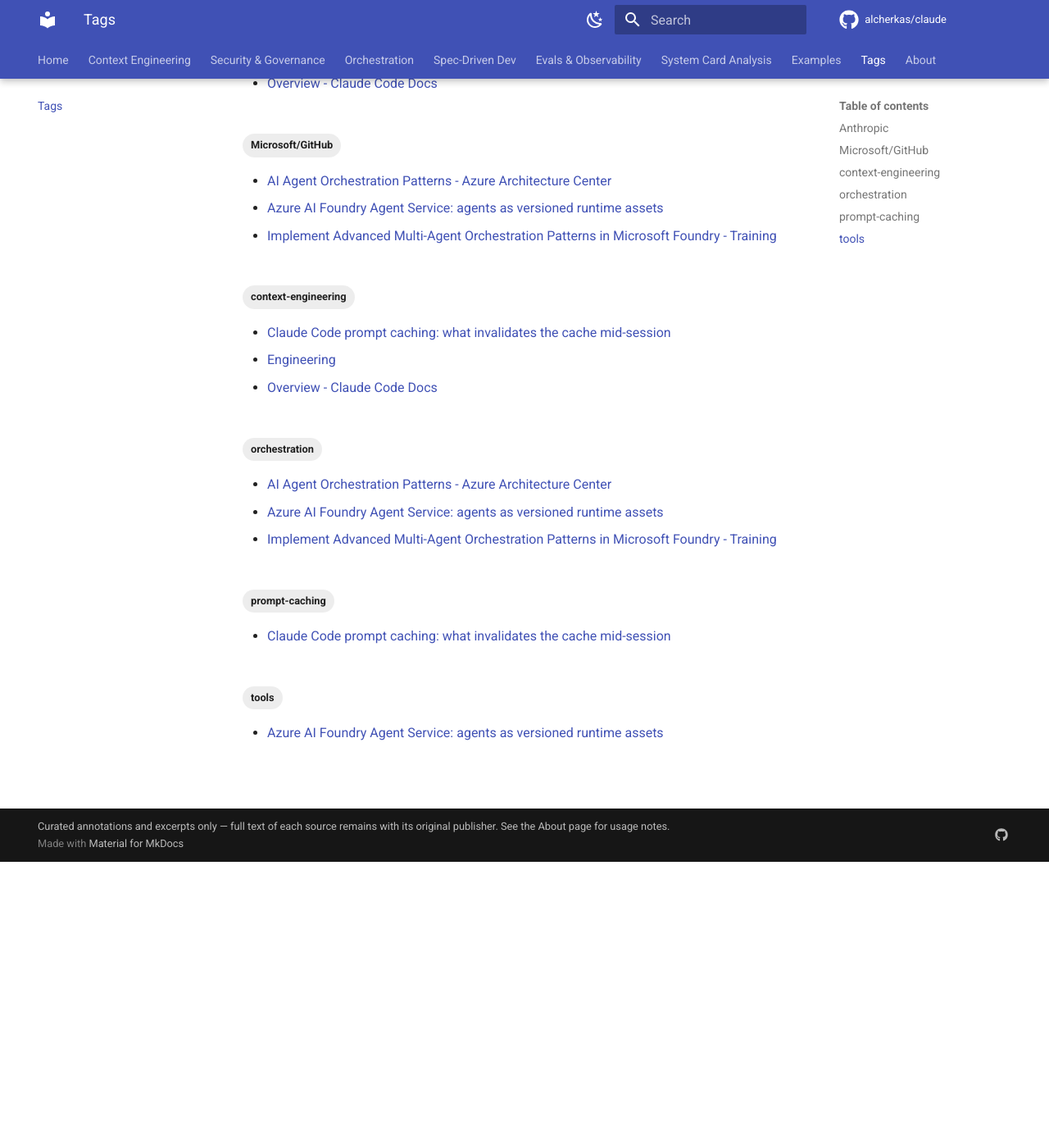
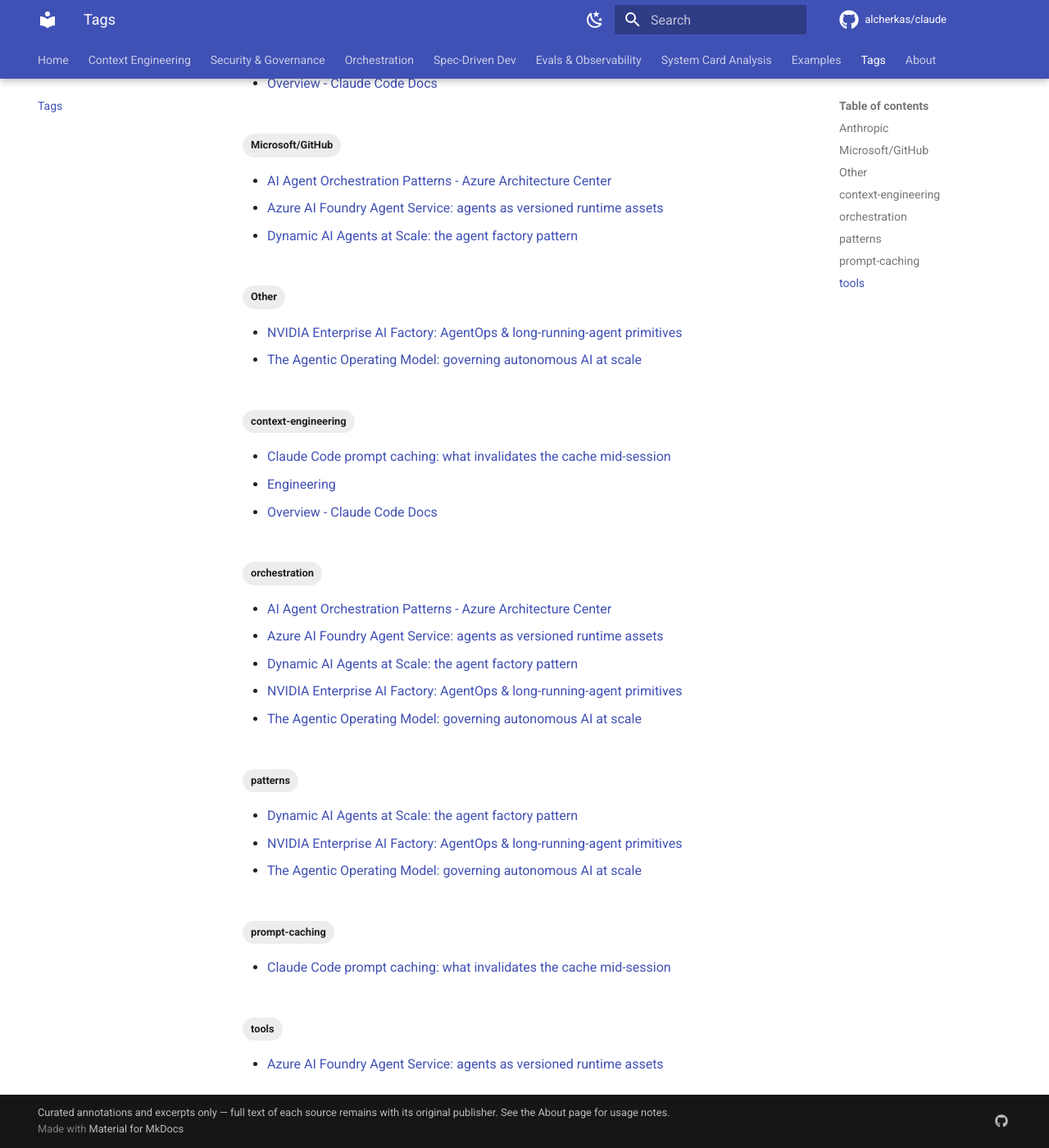
Before and after one commit to alcherkas/claude, an MkDocs documentation site: the page built from docs/tags.md, in a window 1280 px wide and 1400 px high, scrolled down 349 px. Shown: the whole window at 82% size. Built offline with MkDocs 1.6.1 and Material for MkDocs 9.7.7, drawn with Linux system fonts in a browser that asks for light colours; comment, search, counter and statistics services are not loaded; part of the change alters nothing that is shown.

Commit message:
Add agent factories & operating-at-scale to orchestration
Closes the "AI factories" question with primary sources (revising the
earlier "essentially no coverage" read): the agent-factory pattern is
real and well-defined. Adds three pages — Microsoft's Dynamic AI Agents
at Scale (the canonical factory pattern + semantic-cache flat-token-cost
mechanism), NVIDIA's Enterprise AI Factory AgentOps (operating discipline
+ per-agent workspace/Skills/sandbox primitives, bridging the data-center
and agentic senses), and Berkeley CMR's Agentic Operating Model (four-layer
governance + HITL->HOTL) — plus an "Agent factories & operating at scale"
Patterns subsection. Records the Gartner agent-sprawl scale stat and the
refuted blog-level "factory" framings. From a June 2026 deep-research pass
(Synthesize step failed; reconstructed from the 21-claim verified set).

Co-Authored-By: Claude Opus 4.8 (1M context) <noreply@anthropic.com>

```diff
--- a/docs/orchestration/index.md
+++ b/docs/orchestration/index.md
@@ -197,6 +197,17 @@ The single-agent **harness loop** — restart a fresh agent each iteration and c
 
 > **Two misconceptions to avoid (refuted in verification):** Ralph is **not** an error-feedback loop that feeds its own output back to converge — it *discards* context each iteration; and it is **not** a fixed five-phase plan/implement/test/verify/PR pipeline (that's one tutorial's framing). Known limit: it struggles with tightly-coupled multi-file changes and deep codebases.
 
+### Agent factories & operating at scale (emerging)
+
+The meta-pattern for *producing and operating* agents at scale — distinct from building one orchestration or one loop. From a June 2026 research pass (the factory pattern + AgentOps primitives are high-confidence/primary; the enterprise operating-model framings are newer).
+
+- [The agent factory pattern](microsoft-github/dynamic-ai-agents-at-scale-factory-pattern.md) — Microsoft's creational pattern: **name → ready agent instance** (add types without changing orchestration logic), scaling to hundreds of agents via dynamic selection + a **semantic-cache shortlist that keeps per-request token cost flat regardless of fleet size**.
+- [NVIDIA AgentOps & per-agent primitives](other/nvidia-ai-factory-agentops-long-running-agents.md) — the operating discipline (traces + logs + outcome metrics) and the concrete primitives each long-running agent gets: mountable `/workspace`, versioned `SKILL.md` skills, isolated sandboxes.
+- [The Agentic Operating Model](other/agentic-operating-model-governing-agentic-enterprise.md) — Berkeley CMR's four-layer governance framework (Cognitive / Coordination / Control / Governance) and the **HITL → HOTL** shift (confidence thresholds + guardrail agents intervene selectively, not approve-everything).
+- Also: the "model/tools/prompt as templates → render per context → register ID → manage as fleet" articulation and Microsoft's [*Agent Factory* observability series](../evals-observability/microsoft-github/agent-factory-top-5-agent-observability-best-practices-for-reliable-ai.md) (filed under evals), plus the "humans steer, agents execute" operating-model shift (echoed by McKinsey/Deloitte; LinkedIn stood up a funded agent-platform team).
+
+> **Why now — and a caveat.** Gartner projects **>150,000 agents per Fortune 500 enterprise by 2028** (from <15 in 2025), with ungoverned **agent sprawl** risking misinformation, oversharing, and data loss — so the factory and its governance model are two halves of the same scale problem. *But "factory" is loosely used:* in verification, what survived was the *specific architecture/governance mechanisms* above; broader blog framings (every agent "reduces to model/tools/prompt," MCP-wired "specs/skills/feedback" engines, agents autonomously self-provisioning new agents) were **refuted**. The pattern is real; the buzzword is marketing.
+
 ### When NOT to use / failure modes
 - [Don't Build Multi-Agents](other/don-t-build-multi-agents.md) — Cognition's (Devin) case for single-threaded, continuous-context agents over multi-agent topologies for coding work. *(Vendor blog / opinion — backfill.)*
 - [Why Do Multi-Agent LLM Systems Fail?](other/why-do-multi-agent-llm-systems-fail.md) — the empirical **MAST** failure taxonomy (14 failure modes in 3 categories). *(arXiv preprint — backfill; early research.)*
--- /dev/null
+++ b/docs/orchestration/microsoft-github/dynamic-ai-agents-at-scale-factory-pattern.md
@@ -0,0 +1,27 @@
+---
+title: 'Dynamic AI Agents at Scale: the agent factory pattern'
+url: https://learn.microsoft.com/en-us/azure/architecture/solution-ideas/articles/ai-agents-at-scale
+canonical_url: https://learn.microsoft.com/en-us/azure/architecture/solution-ideas/articles/ai-agents-at-scale
+org: Microsoft/GitHub
+theme: orchestration
+subtopic: patterns
+source_type: html
+tags:
+- Microsoft/GitHub
+- orchestration
+- patterns
+fetch_status: ok
+http_status: 200
+fetched_at: '2026-06-29'
+also_in: null
+---
+
+# Dynamic AI Agents at Scale: the agent factory pattern
+
+> **Excerpt from the original:** Microsoft's "Dynamic AI Agents at Scale" pattern (Azure Architecture Center, May 2026) is the canonical **agent factory**: *"Given an agent name, the factory returns a ready-to-use agent instance regardless of its implementation, such as code or a YAML template. Use this approach to add new agent types without changing orchestration logic."* It is built to **scale to hundreds of agents** with **dynamic agent selection** (no predefined workflows). The cost mechanism is a **semantic cache** — Azure AI Search does vector-similarity matching against stored sample utterances and returns only a *shortlist* of candidate agents, so the LLM receives definitions for a small subset rather than the full catalog, **keeping per-request token consumption flat regardless of total agent count** (vs. sending all definitions, which grows tokens linearly with agent count).
+
+**Relevance to agentic orchestration & workflows:** The primary-source definition of the **agent factory** as a classic *creational* design pattern (name → instance, add types without touching orchestration), plus the one genuinely novel scaling idea in the space: a **semantic-cache shortlist that decouples per-request token cost from fleet size**. This is the architecture backbone for "operating hundreds of agents," and it composes with the [fleet lifecycle & registry](../index.md#fleet-lifecycle-swarms-registries) layer and the [model gateway](../index.md#model-gateway-cost-routing) cost lever. *Evidence: high-confidence — the factory definition, hundreds-of-agents scaling, and semantic-cache token mechanism all verified unanimous 3-0 against the primary Microsoft Learn page (June 2026). Caveat: a "solution idea" / design-pattern article (documented design intent, not a measured benchmark).*
+
+[Read the original →](https://learn.microsoft.com/en-us/azure/architecture/solution-ideas/articles/ai-agents-at-scale)
+
+*Source: Microsoft/GitHub · Azure Architecture Center — Dynamic AI Agents at Scale · May 2026 · archived 2026-06-29.*
--- /dev/null
+++ b/docs/orchestration/other/agentic-operating-model-governing-agentic-enterprise.md
@@ -0,0 +1,27 @@
+---
+title: 'The Agentic Operating Model: governing autonomous AI at scale'
+url: https://cmr.berkeley.edu/2026/03/governing-the-agentic-enterprise-a-new-operating-model-for-autonomous-ai-at-scale/
+canonical_url: https://cmr.berkeley.edu/2026/03/governing-the-agentic-enterprise-a-new-operating-model-for-autonomous-ai-at-scale/
+org: Other
+theme: orchestration
+subtopic: patterns
+source_type: html
+tags:
+- Other
+- orchestration
+- patterns
+fetch_status: ok
+http_status: 200
+fetched_at: '2026-06-29'
+also_in: null
+---
+
+# The Agentic Operating Model: governing autonomous AI at scale
+
+> **Excerpt from the original:** This Berkeley *California Management Review* article (Mar 2026) proposes the **Agentic Operating Model (AOM)** — a four-layer governance framework: **Cognitive, Coordination, Control, and Governance** layers — for operating autonomous agents at enterprise scale. Its load-bearing shift is from **Human-in-the-Loop (HITL) to Human-on-the-Loop (HOTL)** supervision: humans define objectives, constraints, and escalation thresholds while agents operate independently, with **confidence thresholds, behavioral baselines, and guardrail agents** that selectively block high-risk actions in real time rather than approving every action. Its Governance layer requires each agent to have a **clear business owner, a defined risk profile, and documented decision boundaries**.
+
+**Relevance to agentic orchestration & workflows:** The governance/operating-model counterpart to the agent factory — *how you run* a fleet responsibly once you can *produce* one. The **HITL→HOTL** shift directly extends this topic's [on-the-loop](../../context-engineering/martin-fowler/humans-and-agents-in-software-engineering-loops.md) thread, and the four-layer model frames the same concern that Gartner quantifies as **agent sprawl** (it projects >150,000 agents per Fortune 500 enterprise by 2028, up from <15 in 2025, with ungoverned sprawl risking misinformation, oversharing, and data loss). The "humans steer, agents execute" reframing is independently echoed by McKinsey and Deloitte. *Evidence: high-confidence for the framework's content — the four layers, HITL→HOTL, and per-agent ownership/risk/boundaries all verified unanimous 3-0 (June 2026). Caveat: a proposed operating model (a consensus thesis whose real-world adoption is still early), and the source is a management journal, not an implementation spec.*
+
+[Read the original →](https://cmr.berkeley.edu/2026/03/governing-the-agentic-enterprise-a-new-operating-model-for-autonomous-ai-at-scale/)
+
+*Source: Other · Berkeley California Management Review (Sandeep Saini) · Mar 2026 · archived 2026-06-29.*
--- /dev/null
+++ b/docs/orchestration/other/nvidia-ai-factory-agentops-long-running-agents.md
@@ -0,0 +1,27 @@
+---
+title: 'NVIDIA Enterprise AI Factory: AgentOps & long-running-agent primitives'
+url: https://docs.nvidia.com/ai-enterprise/planning-resource/ai-factory-white-paper/latest/agentic-ai-in-the-factory.html
+canonical_url: https://docs.nvidia.com/ai-enterprise/planning-resource/ai-factory-white-paper/latest/agentic-ai-in-the-factory.html
+org: Other
+theme: orchestration
+subtopic: patterns
+source_type: html
+tags:
+- Other
+- orchestration
+- patterns
+fetch_status: ok
+http_status: 200
+fetched_at: '2026-06-29'
+also_in: null
+---
+
+# NVIDIA Enterprise AI Factory: AgentOps & long-running-agent primitives
+
+> **Excerpt from the original:** NVIDIA's Enterprise AI Factory Design Guide white paper defines **AgentOps** — *"a new operational discipline for managing agentic AI systems at scale"* — built on a **three-pronged monitoring strategy**: workflow traces, logging of user activity and model responses, and outcome performance metrics. It provisions each **long-running agent** with three concrete primitives: a **mountable workspace** filesystem (e.g. `/workspace/` backed by S3, SQLite, or local storage), versioned modular **Skills** (directories with an interface spec `SKILL.md`, executable code, and dependencies), and **isolated sandboxes** (restricted network, CPU/memory limits, time-bounded sessions).
+
+**Relevance to agentic orchestration & workflows:** The piece that **bridges the two senses of "AI factory"** — NVIDIA's term originally means the data-center-as-AI-plant, but this chapter defines the *agentic* operating discipline (AgentOps) and the concrete per-agent runtime primitives (workspace, Skills, sandbox) a factory uses to build and run agents at scale. The Skill format (`SKILL.md` + code + deps) is the same open Agent Skills standard catalogued in [context-engineering](../../context-engineering/index.md); the workspace+sandbox primitives parallel [Kubernetes Agent Sandbox](kubernetes-agent-sandbox-fleet-lifecycle.md). *Evidence: high-confidence — AgentOps definition, three-pronged monitoring, and all three per-agent primitives verified unanimous 3-0 against the primary NVIDIA white paper (June 2026).*
+
+[Read the original →](https://docs.nvidia.com/ai-enterprise/planning-resource/ai-factory-white-paper/latest/agentic-ai-in-the-factory.html)
+
+*Source: Other · NVIDIA Enterprise AI Factory Design Guide (agentic) · updated May 2026 · archived 2026-06-29.*
```
Also changed, not shown: 1 other file.
